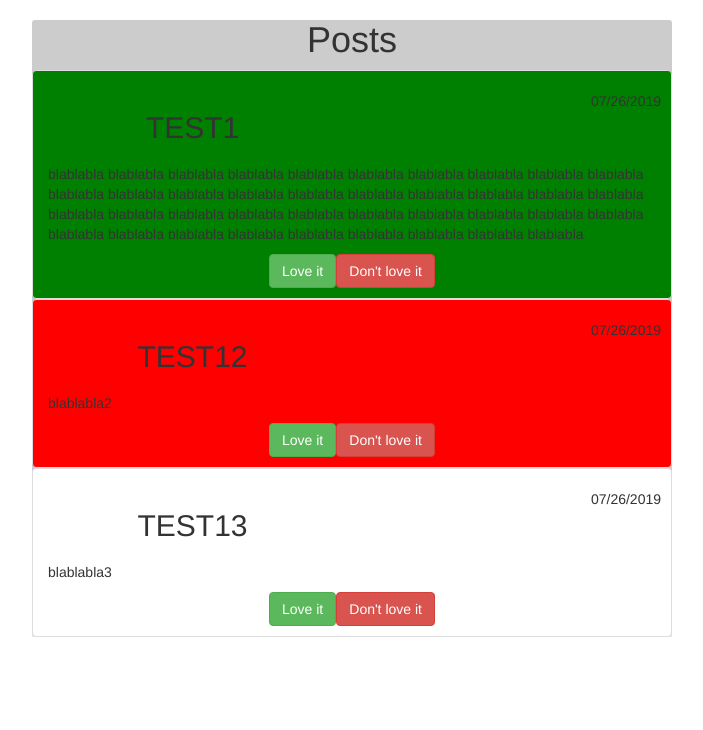
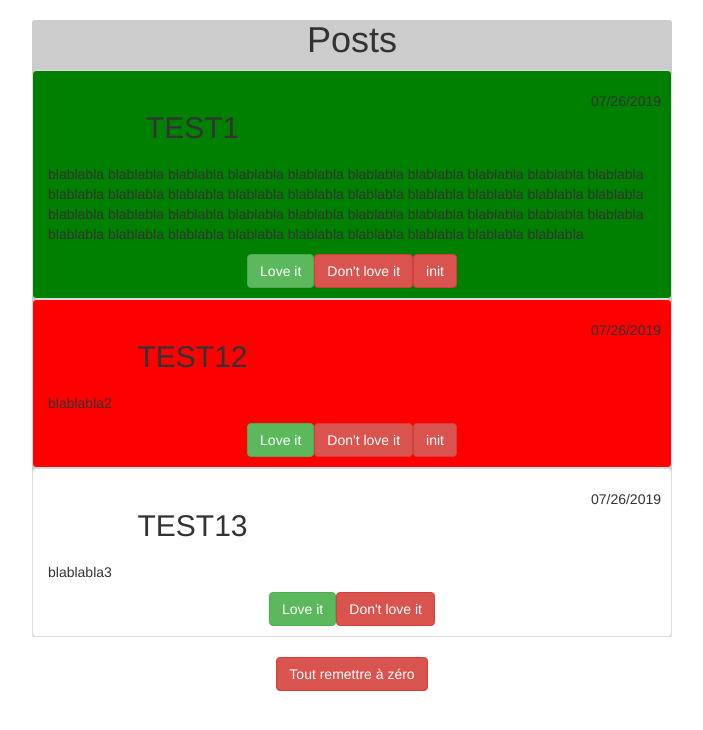
Before and after one commit to hostaur/blog, an Angular app: page / in a window 1280 px wide. Shown: the top 730 px of the page, without its empty margins (288-991 px from the left). Built offline with nearby package versions, Linux system fonts and the light colour scheme.

Commit message:
add service

```diff
--- a/angular.json
+++ b/angular.json
@@ -46,8 +46,7 @@
               "src/assets"
             ],
             "styles": [
-              "src/styles.scss",
-              "../node_modules/bootstrap/dist/css/bootstrap.css"
+              "src/styles.scss"
             ],
             "scripts": []
           },
--- a/src/app/app.component.html
+++ b/src/app/app.component.html
@@ -1,8 +1,10 @@
-<div style="text-align:center" >
-  <div   class="center-div">
-  <h1>Posts</h1>
+<div style="text-align:center">
+  <div class="center-div">
+    <h1>Posts</h1>
     <ul class="list-group">
-    <app-post  *ngFor="let p of posts"  [post]="p"></app-post>
-  </ul>
+      <app-post *ngFor="let p of posts; let i = index" [post]="p" [index]="i"></app-post>
+    </ul>
   </div>
+
+  <button class="btn btn-danger" [disabled]="!isAuth" (click)="onReinitialize()">Tout remettre à zéro</button>
 </div>
--- a/src/app/app.component.ts
+++ b/src/app/app.component.ts
@@ -1,12 +1,38 @@
-import { Component } from '@angular/core';
-import {POSTS} from './mock-posts';
 
+
+import { PostService } from './services/post.service';
+import { Component, OnInit } from '@angular/core';
 @Component({
   selector: 'app-root',
   templateUrl: './app.component.html',
   styleUrls: ['./app.component.scss']
 })
-export class AppComponent {
-  posts = POSTS;
+export class AppComponent implements OnInit {
+
+
   title = 'blog';
+  isAuth = false;
+  lastUpdate = new Date();
+  posts: any[];
+
+  constructor(private postService: PostService) {
+    setTimeout(
+      () => {
+        this.isAuth = true;
+      }, 4000
+    );
+  }
+  ngOnInit() {
+    this.posts = this.postService.posts;
+  }
+
+  onReinitialize() {
+    if (confirm('Etes-vous sûr de vouloir tout réinitialiser ?')) {
+      this.postService.reinitialize();
+    } else {
+      return null;
+    }
+  }
+
+
 }
--- a/src/app/app.module.ts
+++ b/src/app/app.module.ts
@@ -1,6 +1,6 @@
 import { BrowserModule } from '@angular/platform-browser';
 import { NgModule } from '@angular/core';
-
+import { PostService } from './services/post.service';
 import { AppComponent } from './app.component';
 import { PostComponent } from './post/post.component';
 import {FormsModule} from '@angular/forms';
@@ -14,7 +14,7 @@ import {FormsModule} from '@angular/forms';
     BrowserModule,
     FormsModule
   ],
-  providers: [],
+  providers: [PostService],
   bootstrap: [AppComponent]
 })
 export class AppModule { }
--- a/src/app/post.ts
+++ b/src/app/post.ts
@@ -1,3 +1,5 @@
+import { Input } from '@angular/core';
+
 export class Post {
   title: string;
   content: string;
--- a/src/app/post/post.component.html
+++ b/src/app/post/post.component.html
@@ -15,6 +15,8 @@
             (click)="add()">Love it</button>
     <button class="btn btn-danger"
             (click)="substract()">Don't love it</button>
+    <button class="btn btn-danger"  *ngIf="!isInit()"
+            (click)="onInitialize()">init</button>
   </div>
 
 </li>
--- a/src/app/post/post.component.ts
+++ b/src/app/post/post.component.ts
@@ -1,5 +1,6 @@
 import {Component, Input, OnInit} from '@angular/core';
 import {Post} from '../post';
+import { PostService } from '../services/post.service';
 
 
 @Component({
@@ -10,8 +11,9 @@ import {Post} from '../post';
 
 export class PostComponent implements OnInit {
   @Input() post: Post;
+  @Input() index: number;
 
-  constructor() { }
+  constructor(private postService: PostService) { }
 
   ngOnInit() {
   }
@@ -28,5 +30,13 @@ export class PostComponent implements OnInit {
     this.post.loveIts++;
   }
 
+  onInitialize  () {
+    this.postService.reinitializeOne(this.index);
+  }
+
+  isInit(){
+    return this.post.loveIts==0;
+  }
+
   substract () { this.post.loveIts--; }
 }
--- /dev/null
+++ b/src/app/services/post.service.ts
@@ -0,0 +1,16 @@
+import { POSTS } from '../mock-posts';
+export class PostService {
+  posts = POSTS;;
+
+  reinitialize() {
+    for (let post of this.posts) {
+      post.loveIts = 0;
+    }
+  }
+
+
+  reinitializeOne(i:number) {
+   this.posts[i].loveIts=0;
+  }
+
+}
--- a/src/styles.scss
+++ b/src/styles.scss
@@ -1 +1,2 @@
+@import "~bootstrap/dist/css/bootstrap.css";
 /* You can add global styles to this file, and also import other style files */
```
Also changed, not shown: readme.txt (added), 2 other files (tests, documents, lock files or other folders).
